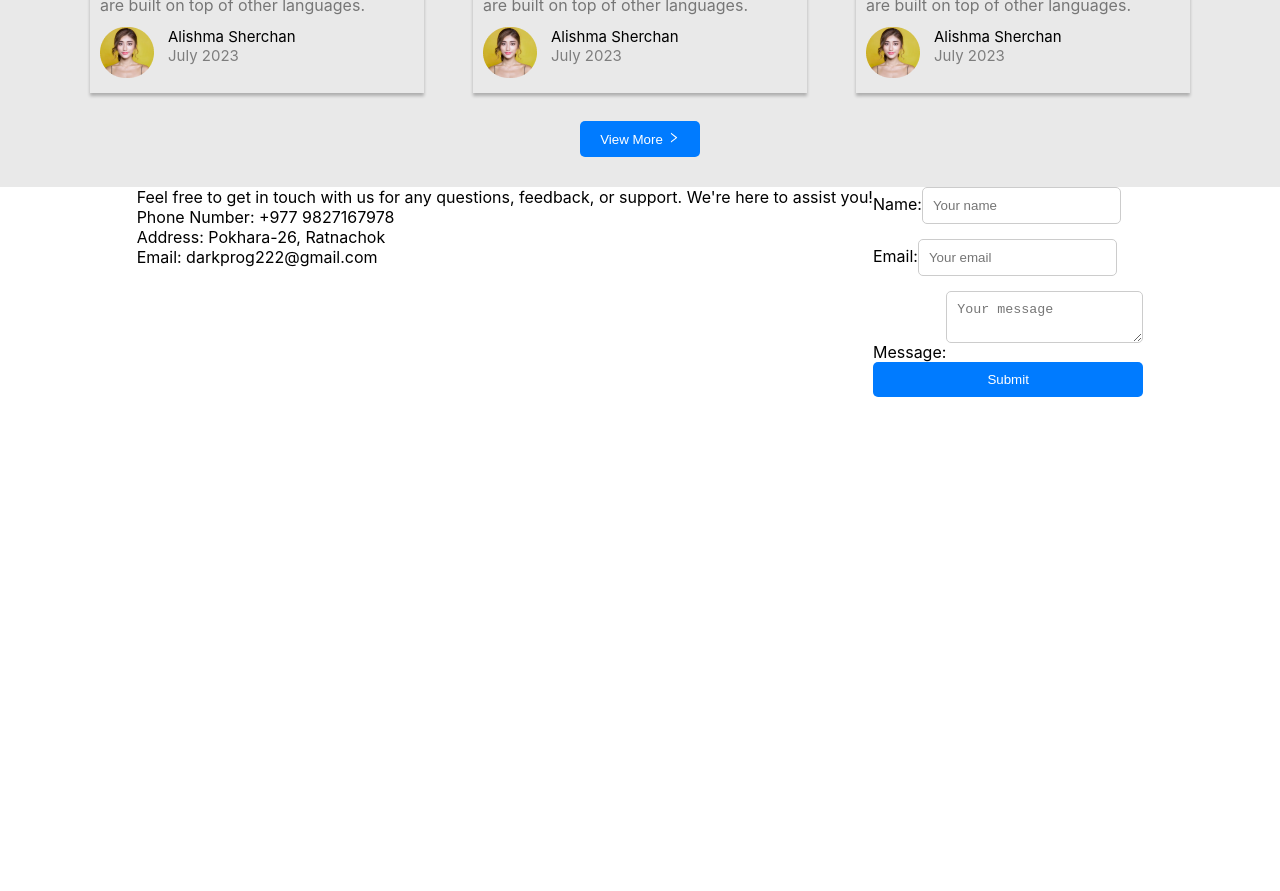
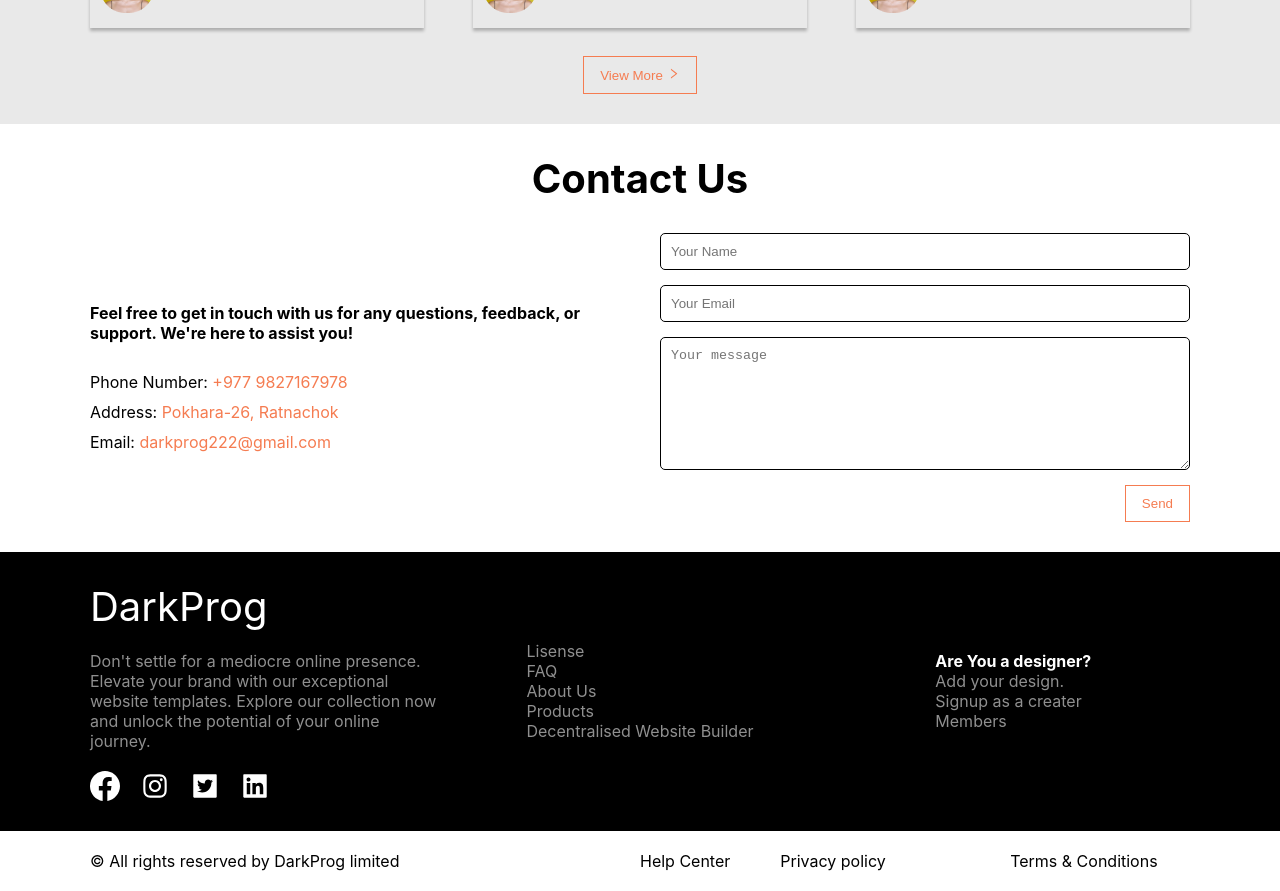
Before and after one commit to XDezo-Technologies/DarkProg, a React (Create React App) app: page /home in a window 1280 px wide. Shown: the part 1760-2651 px from the top of the page. Before the commit the page ends 2157 px from the top, so only its background shows below. Built offline with nearby package versions, Linux system fonts and the light colour scheme.

Commit message:
home page compleated

```diff
--- a/src/pages/home/Contact.jsx
+++ b/src/pages/home/Contact.jsx
@@ -1,72 +1,27 @@
 import Styles from './Contact.module.css';
-import React, { useState } from 'react';
+import React from 'react';
 
 function Contact() {
-    const [formData, setFormData] = useState({
-        name: '',
-        email: '',
-        message: ''
-      });
-
-      const handleChange = (event) => {
-        const { name, value } = event.target;
-        setFormData((prevData) => ({
-          ...prevData,
-          [name]: value,
-        }));
-      };
-
-      const handleSubmit = (event) => {
-        event.preventDefault();
-        console.log(formData);
-      };
     return (
-        <div className={Styles.container}>
+        <div className={Styles.contain}>
+          <div className={Styles.heading1}>Contact Us</div>
+            <div className={Styles.container}>
             <div className={Styles.left_content}>
                 <div className={Styles.info}>Feel free to get in touch with us for any questions, feedback, or support. We're here to assist you!</div>
                 <div className={Styles.phone}>Phone Number: <span>+977 9827167978</span></div>
                 <div className={Styles.address}>Address: <span>Pokhara-26, Ratnachok</span></div>
-                <div className={Styles.email}>Email: darkprog222@gmail.com</div>
+                <div className={Styles.email}>Email: <span>darkprog222@gmail.com</span></div>
             </div>
-            <div className="right_content">
-            <form onSubmit={handleSubmit}>
-                <div>
-                    <label htmlFor="name">Name:</label>
-                    <input
-                    type="text"
-                    id="name"
-                    name="name"
-                    placeholder="Your name"
-                    value={formData.name}
-                    onChange={handleChange}
-                    required
-                    />
+            <div className={Styles.right_content}>
+              <form action="">
+                <input placeholder='Your Name' type="text" />
+                <input placeholder='Your Email' type="text" />
+                <textarea placeholder='Your message' type="text" />
+                <div className={Styles.btn1}>
+                  <button type='submit'>Send</button>
                 </div>
-                <div>
-                    <label htmlFor="email">Email:</label>
-                    <input
-                    type="email"
-                    id="email"
-                    name="email"
-                    placeholder="Your email"
-                    value={formData.email}
-                    onChange={handleChange}
-                    required
-                    />
-                </div>
-                <div>
-                    <label htmlFor="message">Message:</label>
-                    <textarea
-                    id="message"
-                    name="message"
-                    placeholder="Your message"
-                    value={formData.message}
-                    onChange={handleChange}
-                    required
-                    />
-                </div>
-                <button type="submit">Submit</button>
-                </form>
+              </form>
+            </div>
             </div>
         </div>
     );
--- a/src/pages/home/Contact.module.css
+++ b/src/pages/home/Contact.module.css
@@ -1,20 +1,34 @@
 span{
-    color: F57C51;
+    color: #F57C51;
 }
+
+.contain{
+    padding: 30px 90px ;
+}
+
 .container {
     display: flex;
     justify-content: center;
-    align-items: flex-start;
+    flex-wrap: wrap;
 }
 
-.left-content {
+.left_content {
+    display: flex;
+    flex-direction: column;
     flex: 1;
-    padding: 20px;
+    padding-right: 20px;
+    justify-content: center;
+    gap: 10px;
 }
 
-.right-content {
+.info{
+    padding-bottom: 19px;
+    font-weight: bold;
+}
+
+.right_content {
     flex: 1;
-    padding: 20px;
+    padding-left: 20px;
 }
 
 form {
@@ -24,6 +38,7 @@
 
 label {
     margin-bottom: 5px;
+    height: 61px;
 }
 
 input, textarea {
@@ -31,13 +46,88 @@
     margin-bottom: 15px;
     border: 1px solid #ccc;
     border-radius: 5px;
+    border: 1px solid black;
 }
 
-button {
-    padding: 10px 20px;
-    background-color: #007bff;
-    color: #fff;
-    border: none;
-    border-radius: 5px;
-    cursor: pointer;
+textarea{
+    height: 133px;
 }
+
+.btn1{
+    display: flex;
+    justify-content: end;
+}
+
+.heading1{
+    font-size: 40px;
+    font-weight: bold;
+    text-align: center;
+    padding-bottom: 30px;
+}
+
+.footer{
+    background-color: black;
+    display: flex;
+    flex-wrap: wrap;
+    gap: 20px;
+    color: white;
+    padding: 30px 90px;
+    align-items: center;
+    justify-content: center;
+}
+
+.left, .middle, .right{
+    flex: 1;
+}
+
+.left{
+    display: flex;
+    flex-direction: column;
+    gap: 20px;
+}
+
+.middle, .right{
+    display: flex;
+    flex-direction: column;
+    align-items: center;
+}
+
+ul{
+    list-style-type: none;
+}
+
+.darkprog{
+    font-size: 40px;
+}
+
+.icons{
+    display: flex;
+    gap: 20px;
+    font-size: 30px;
+}
+
+.designer{
+    font-weight: bold;
+}
+
+.about, .li{
+    opacity: 56%;
+}
+
+.copyright{
+    display: flex;
+    flex-wrap: wrap;
+    padding: 20px 90px;
+    justify-content: space-between;
+}
+
+.rights, .help, center, .policy, .terms{
+    flex: 1;
+}
+
+.help{
+    display: flex;
+    justify-content: space-between;
+    flex-wrap: wrap;
+    gap: 50px;
+}
--- /dev/null
+++ b/src/pages/home/Footer.jsx
@@ -0,0 +1,61 @@
+import Styles from './Contact.module.css';
+import React from 'react';
+import { BsFacebook } from 'react-icons/bs';
+import { AiOutlineInstagram, AiFillTwitterSquare, AiFillLinkedin } from 'react-icons/ai';
+
+function Footer() {
+    return (
+        <>
+        <div className={Styles.footer}>
+          <div className={Styles.left}>
+            <div className={Styles.darkprog}>DarkProg</div>
+            <div className={Styles.about}>Don't settle for a mediocre online presence. Elevate your brand with our exceptional website templates. Explore our collection now and unlock the potential of your online journey.</div>
+            <div className={Styles.icons}>
+                <BsFacebook />
+                <AiOutlineInstagram />
+                <AiFillTwitterSquare />
+                <AiFillLinkedin />
+            </div>
+          </div>
+
+          <div className={Styles.middle}>
+            <ul>
+                <li className={Styles.li}>Lisense</li>
+                <li className={Styles.li}>FAQ</li>
+                <li className={Styles.li}>About Us</li>
+                <li className={Styles.li}>Products</li>
+                <li className={Styles.li}>Decentralised Website Builder</li>
+            </ul>
+          </div>
+
+          <div className={Styles.right}>
+          <ul>
+                <div className={Styles.designer}>Are You a designer?</div>
+                <li className={Styles.li}>Add your design.</li>
+                <li className={Styles.li}>Signup as a creater</li>
+                <li className={Styles.li}>Members</li>
+            </ul>
+          </div>
+        </div>
+
+        <div className={Styles.copyright}>
+            <div className={Styles.rights}>
+            © All rights reserved by DarkProg limited
+            </div>
+            <div className={Styles.help}>
+                <div className={Styles.center}>
+                    Help Center
+                </div>
+                <div className={Styles.policy}>
+                    Privacy policy
+                </div>
+                <div className={Styles.terms}>
+                    Terms & Conditions
+                </div>
+            </div>
+        </div>
+        </>
+    );
+  }
+
+export default Footer;
--- a/src/pages/home/Header.jsx
+++ b/src/pages/home/Header.jsx
@@ -1,5 +1,6 @@
 import Blogs from './Blogs';
 import Contact from './Contact';
+import Footer from './Footer';
 import Styles from './Header.module.css';
 import Navbar from './Navbar';
 import Product from './Product';
@@ -73,6 +74,7 @@
         </div>
 
         <Contact />
+        <Footer />
       </>
     );
   }
--- a/src/pages/home/Header.module.css
+++ b/src/pages/home/Header.module.css
@@ -41,7 +41,7 @@
     display: flex;
     flex-wrap: wrap;
     justify-content: space-between;
-    padding: 54px 90px;
+    padding: 38px 90px;
     gap: 30px;
     box-shadow: 0px 3px 3px rgba(0,0,0,0.25);
 
@@ -119,7 +119,7 @@
     margin: 6px 0;
     display: flex;
     flex-direction: column;
-    gap: 12px;
+    gap: 5px;
 }
 
 .banner img{
--- a/src/pages/home/header.css
+++ /dev/null
@@ -1,37 +0,0 @@
-.navigation{
-    background-image: url("../../images/bg.png");
-    background-repeat: no-repeat;
-    background-size: cover;
-    display: flex;
-    flex-direction: column;
-}
-
-.hero-section{
-    padding: 115px 0;
-    display: flex;
-    justify-content: center;
-    flex-direction: column;
-    align-items: center;
-    text-transform: capitalize;
-    gap: 22px;
-}
-
-.title{
-    font-size: 60px;
-    color: white;
-    text-align: center;
-}
-
-.wellcome-message{
-    font-size: 20px;
-    color: white;
-    text-align: center;
-}
-
-button{
-    background-color: #F57C51;
-    color: white;
-    padding: 10px 20px;
-    border: none;
-    border-radius: 6px;
-}
```
